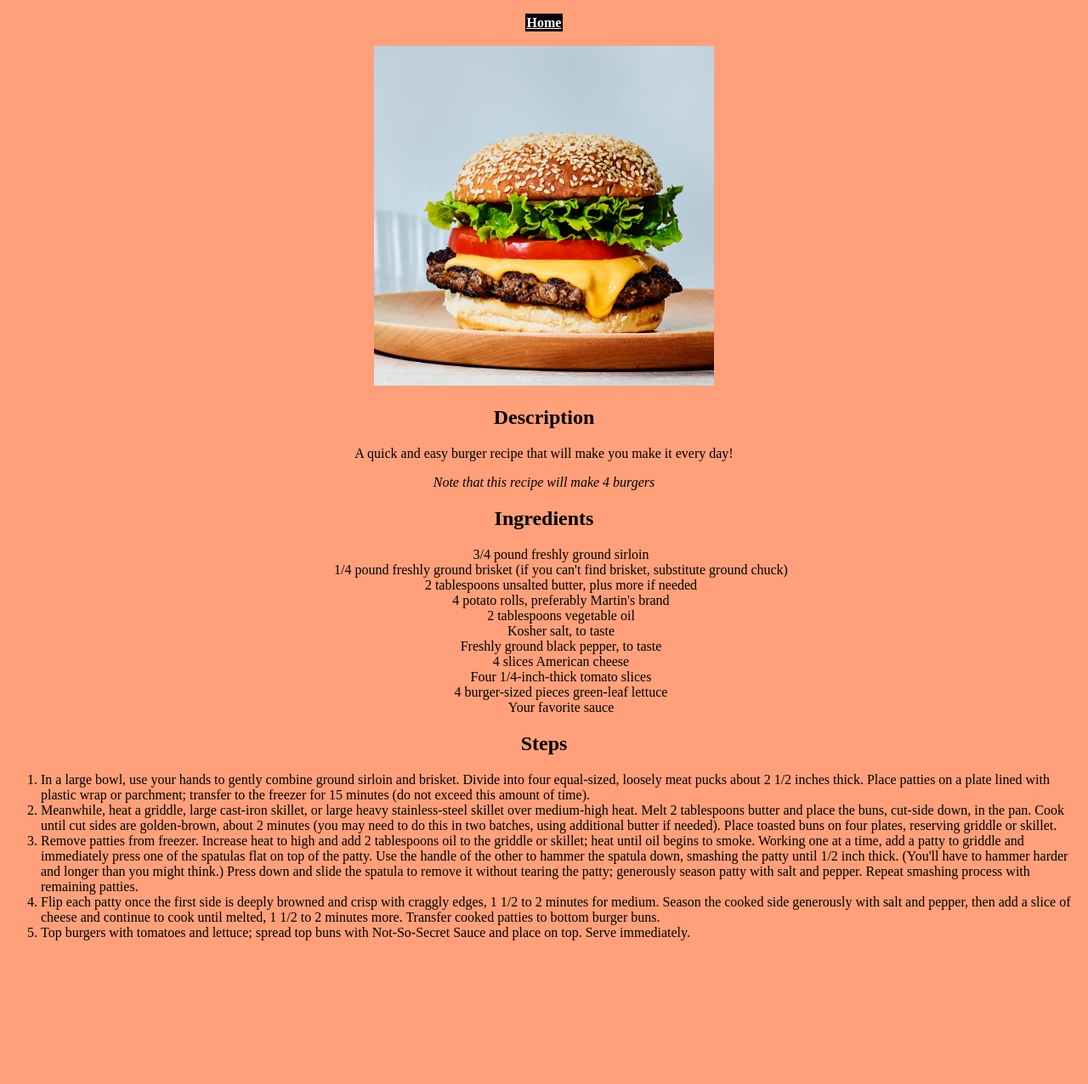
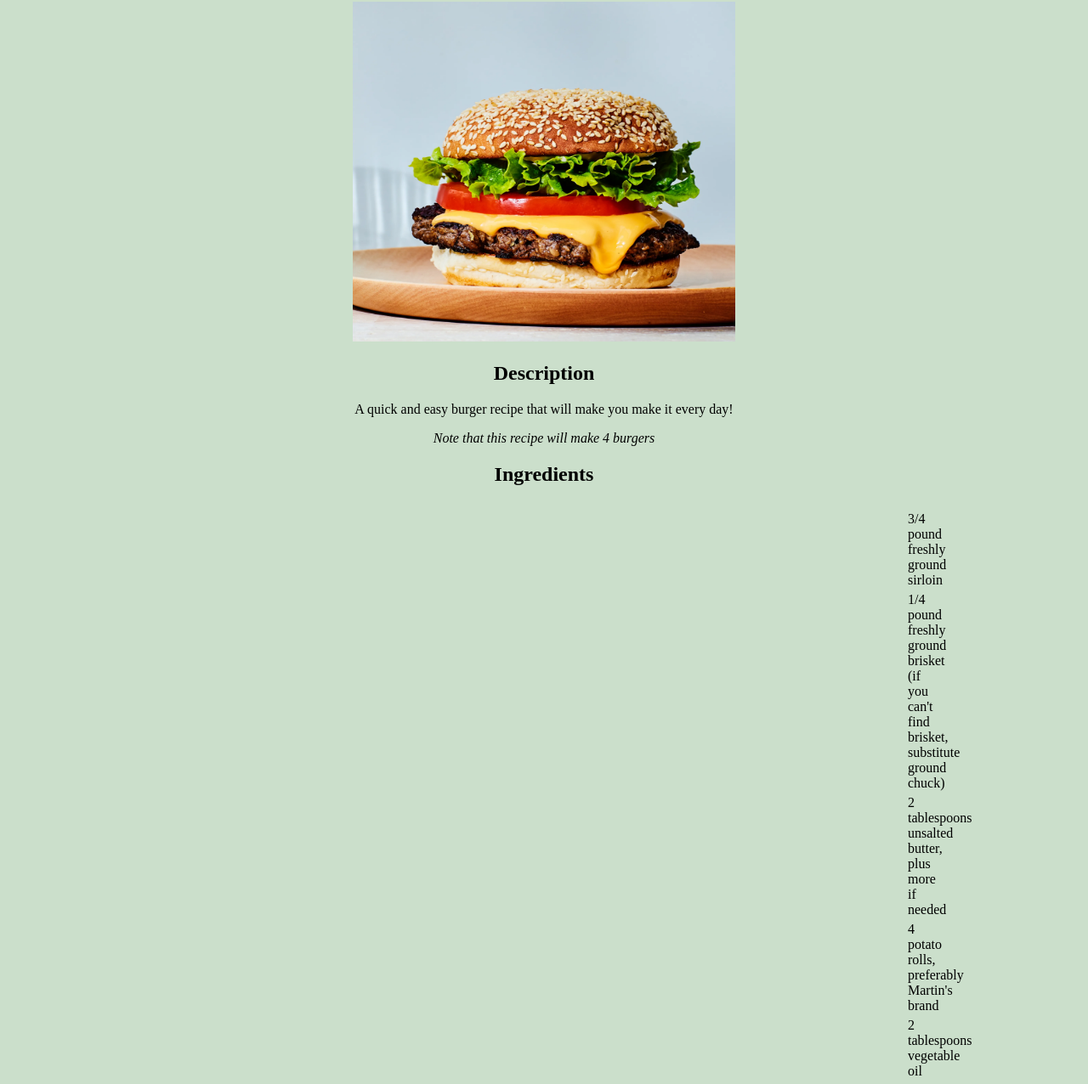
Before and after one commit to RobRusu/odin-recipes, a plain HTML site: page recipes/burger.html in a window 1280 px wide. Shown: the part 72-1348 px from the top of the page at 85% size. Before the commit the page ends 1195 px from the top, so only its background shows below. Drawn offline with Linux system fonts and the light colour scheme.

Commit message:
Added further styling to all pages

```diff
--- a/recipes/burger.html
+++ b/recipes/burger.html
@@ -9,8 +9,7 @@
 <body class="center-all">
   <h1 class="recipes">Burger</h1>
   <a href="../index.html" class="home">Home</a>
-  <br><br>
-  <img src="../img/burger.jpg" alt="a finished burger" height="400" width="400">
+  <img src="../img/burger.jpg" alt="a finished burger" height="400" width="450">
   <h2>Description</h2>
   <p>A quick and easy burger recipe that will make you make it every day!</p>
   <p><em>Note that this recipe will make 4 burgers</em></p>
--- a/style.css
+++ b/style.css
@@ -3,6 +3,9 @@
   background-color: lightgreen;
   color: blue;
   text-align: center;
+  margin: 0 auto;
+  margin-left: 1050px;
+  margin-right: 1050px;
 }
 
 .links {
@@ -10,6 +13,10 @@
   font-size: 20px;
   font-family: sans-serif;
   text-align: center;
+  border: 2px dotted black;
+  margin-top: 10px;
+  margin-left: 1050px;
+  margin-right: 1050px;
 }
 
 #burger {
@@ -23,9 +30,11 @@
 
 .home {
   font-weight: bold;
-  border: 2px solid black;
-  color: #fff;
-  background-color: black;
+  color: blue;
+  background-color: lightgreen;
+  display: block;
+  margin: 0 1050px 5px 1050px;
+  border-top: 1px solid black;
 }
 
 .center-all {
@@ -33,13 +42,26 @@
 }
 
 .steps {
-  text-align: left;
+  text-align: center;
+  margin-left: 1050px;
+  margin-right: 1050px;
 }
 
 .ingredients {
   list-style-type: none;
+  margin-left: 1050px;
+  margin-right: 1050px;
 }
 
 body {
-  background-color: lightsalmon;
+  background-color: rgb(203, 223, 203);
 }
+
+ul {
+  margin-bottom: 10px;
+  padding: 10px;
+}
+
+li {
+  margin-bottom: 5px;
+}
```
Also changed, not shown: index.html (+0 -1 lines), recipes/cookies.html (+0 -1 lines), recipes/lasagna.html (+0 -1 lines).
